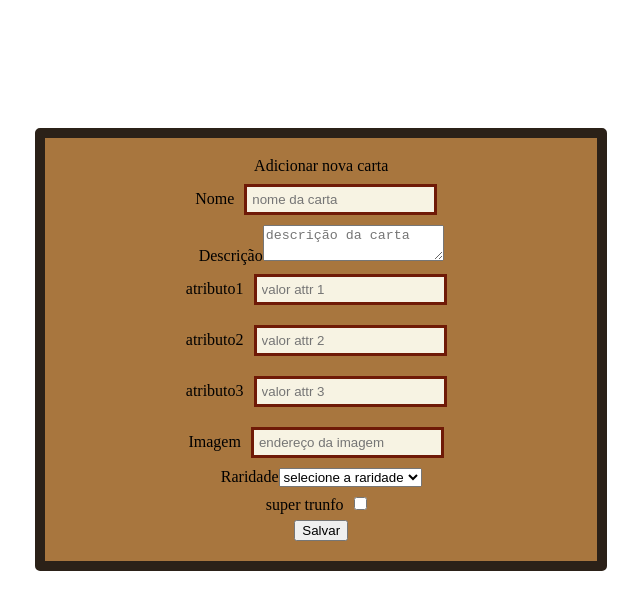
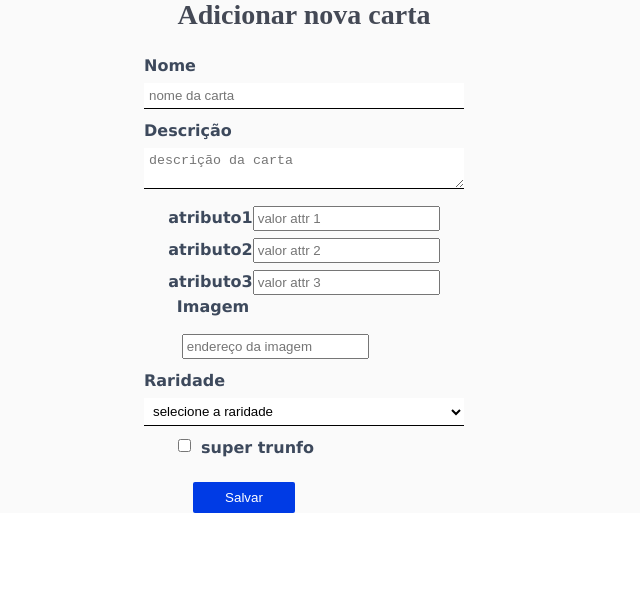
Before and after one commit to JhonatasAnicezio/Tryunfo, a React (Create React App) app: page / in a window 1280 px wide. Shown: the top 610 px of the page, without its empty margins (336-976 px from the left). Built offline with nearby package versions, Linux system fonts and the light colour scheme.

Commit message:
feat(forms/Form): add new css

```diff
--- a/src/components/Form.css
+++ b/src/components/Form.css
@@ -1,19 +1,119 @@
 .container-Form {
+  width: 1440px;
+  height: 1056px;
+  left: 0px;
+  top: 0px;
+
+  font-family: 'Verdana';
+  font-style: normal;
+  font-weight: 700;
+  font-size: 16px;
+  line-height: 150%;
+  color: #3D495C;
+
+  width: 100%;
+  height: 100%;
+  background: #FAFAFA;
+
   display: flex;
   flex-direction: column;
   align-items: center;
-  margin: 10% 0% 0% 29%;
-  width: 40%;
-  height: 40%;
-  padding: 20px;
-  background-color: #a8763e;
-  border: solid 10px #2b2118;
-  border-radius: 5px;
 }
 
-.container-Form input{
-  margin: 10px 10px 10px 10px;
-  background-color: #f7f3e3;
-  border: solid 3px #6f1a07;
+.container-Form h1 {
+  font-family: 'Epilogue';
+  font-size: 28px;
+  margin-bottom: 25px;
+  line-height: 29px;
+  color: #444955;
+}
+
+.container-inputName {
+  display: flex;
+  flex-direction: column;
+  width: 25%;
+  margin-bottom: 10px;
+}
+
+.container-inputName input {
+  margin-top: 5px;
   padding: 5px;
+  border: none;
+  border-bottom: solid 1px;
 }
+
+.container-inputDescription {
+  display: flex;
+  flex-direction: column;
+  width: 25%;
+}
+
+.container-inputDescription textarea {
+  margin-top: 5px;
+  margin-bottom: 10px;
+  padding: 5px;
+  border: none;
+  border-bottom: solid 1px;
+}
+
+.container-atributo1 input,
+.container-atributo2 input,
+.container-atributo3 input {
+  margin-top: 7px;
+  padding: 3px;
+}
+
+.container-inputImage {
+  margin-left: 10px;
+}
+
+.container-inputImage input {
+  margin-top: 15px;
+  margin-left: 5px;
+  width: 67%;
+  padding: 3px;
+}
+
+.container-inputRare {
+  display: flex;
+  flex-direction: column;
+  width: 25%;
+  margin-top: 10px;
+  margin-bottom: 10px;
+}
+
+.container-inputRare select {
+  margin-top: 5px;
+  padding: 5px;
+  border: none;
+  border-bottom: solid 1px;
+  background-color: #FFFFFF;
+}
+
+.container-inputTrunfo {
+  display: flex;
+  flex-direction: row-reverse;
+  margin-right: 120px;
+}
+
+.container-inputTrunfo input {
+  margin-right: 10px;
+  margin-bottom: 20px;
+}
+
+.container-Form button {
+  display: flex;
+  flex-direction: row;
+  justify-content: center;
+  align-items: center;
+  padding: 8px 32px;
+  color: #FFFFFF;
+  background-color: #003BE5;
+  border-radius: 2px;
+  border: none;
+  flex: none;
+  order: 0;
+  flex-grow: 0;
+  margin-top: 10px;
+  margin-right: 120px;
+}
```
